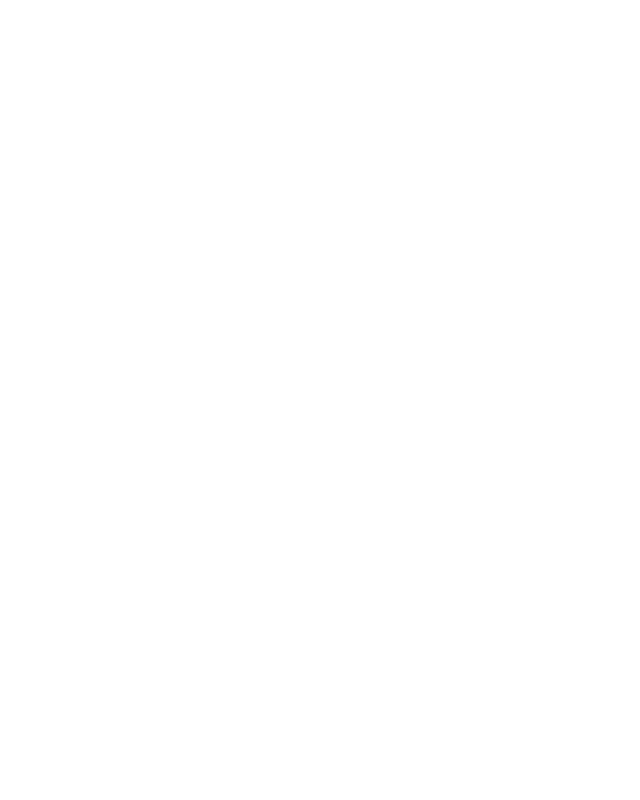
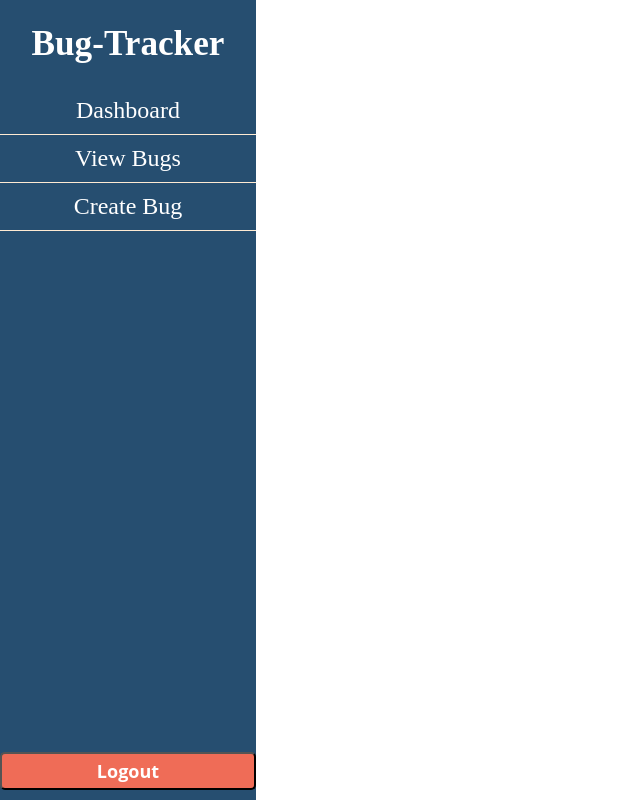
Before and after one commit to gjainiitr/bug_tracker, a React (Create React App) app in the folder frontend/: page / in a window 1280 px wide. Both pictures are taken after typing "Sample", "Sample123" into the empty fields and a click on the button "Login". Shown: the whole page, without its empty margins (0-640 px from the left). Built offline with nearby package versions, Linux system fonts and the light colour scheme.

Commit message:
Sidebar changes, Partially adding ViewBugs
ViewBugs is the display component which will house all the bugs.

```diff
--- a/frontend/package.json
+++ b/frontend/package.json
@@ -10,6 +10,7 @@
     "react": "^17.0.2",
     "react-dom": "^17.0.2",
     "react-redux": "^7.2.4",
+    "react-router-dom": "^5.2.0",
     "react-scripts": "4.0.3",
     "web-vitals": "^1.1.2"
   },
--- a/frontend/src/App.js
+++ b/frontend/src/App.js
@@ -1,16 +1,17 @@
 import React from 'react';
 import { useSelector } from 'react-redux';
 import Login from './Views/Login/login';
-
+import Sidebar from './Views/sidebar/sidebar';
+import {BrowserRouter as Router} from 'react-router-dom';
 
 function App() {
   const {auth} = useSelector(state => state);
   return (
-    <>
+    <Router>
       {
-        !auth.loggedIn ? <Login /> : <></>
+        !auth.loggedIn ? <Login /> : <Sidebar />
       }
-    </>
+    </Router>
   );
 }
 
--- a/frontend/src/Views/Login/login.css
+++ b/frontend/src/Views/Login/login.css
@@ -3,8 +3,7 @@
     height:105vh;
     background: url("../../Images/bgimg.jpg");
     background-size: cover;
-    margin-left: -20.6vw;
-    margin-top: -27px;
+    grid-column: 1/2;
     background-color: rgba(0,0,0,0.356);
     background-blend-mode: multiply;
     background-attachment: fixed;
--- /dev/null
+++ b/frontend/src/Views/sidebar/sidebar.css
@@ -0,0 +1,34 @@
+.sidebar{
+    position: fixed;
+    grid-column: 1;
+    width: 20%;
+    height: 100vh;
+    background-color: var(--prim-color);
+    text-align: center;
+}
+.sidebar li {
+    padding: 10px;
+    font-size: 1.5rem;
+    border-bottom: 1px groove #ffebd3;
+}
+.sidebar li:hover{
+    transition: all 0.3s;
+    background-color: #f17105;
+}
+.sidebar ul{
+    list-style: none;
+    padding: 0;
+}
+.sidebar .nav-link{
+    text-decoration: none;
+    color: white;
+}
+.sidebar .logout {
+    position: absolute;
+    bottom: 0;
+    left: 0;
+    width: 100%;
+}
+.sidebar .brand {
+    font-size: 2.2rem;
+}
--- /dev/null
+++ b/frontend/src/Views/sidebar/sidebar.jsx
@@ -0,0 +1,24 @@
+import React from 'react';
+import {Link} from 'react-router-dom';
+import {useDispatch, useSelector} from 'react-redux';
+import { signOut } from '../../Controllers/Redux/authSlice';
+import './sidebar.css'
+export default () => {
+    const dispatch = useDispatch();
+    const {auth} = useSelector(state => state);
+    function logout() {
+        dispatch(signOut());
+    }
+
+    return (
+        <div className="sidebar">
+            <Link className="nav-link" to='/'><h1 className="brand">Bug-Tracker</h1></Link>
+            <ul>
+                <li><Link to="/" className="nav-link">Dashboard</Link></li>
+                <li><Link to="/viewbugs" className="nav-link">View Bugs</Link></li>
+                {auth.admin && <li><Link to="/create" className="nav-link">Create Bug</Link></li>}
+            </ul>
+            <button className="nav-link logout" onClick={logout}>Logout</button>
+        </div>
+    )
+}
--- a/frontend/src/index.css
+++ b/frontend/src/index.css
@@ -1,7 +1,9 @@
-html {
-    margin-left: 20vw;
+#root {
+    grid-template-columns: 20% 80%;
+    display: grid;
     --prim-color: #264e70;
     color:white;
+    margin: -8px;
 }
 
 button {
```
Also changed, not shown: frontend/src/Views/Pages/viewBugs.jsx (added, +22 -0 lines), frontend/src/Views/bugCard/bugCard.css (added), frontend/src/Views/bugCard/bugCard.jsx (added), 1 other file (tests, documents, lock files or other folders).
